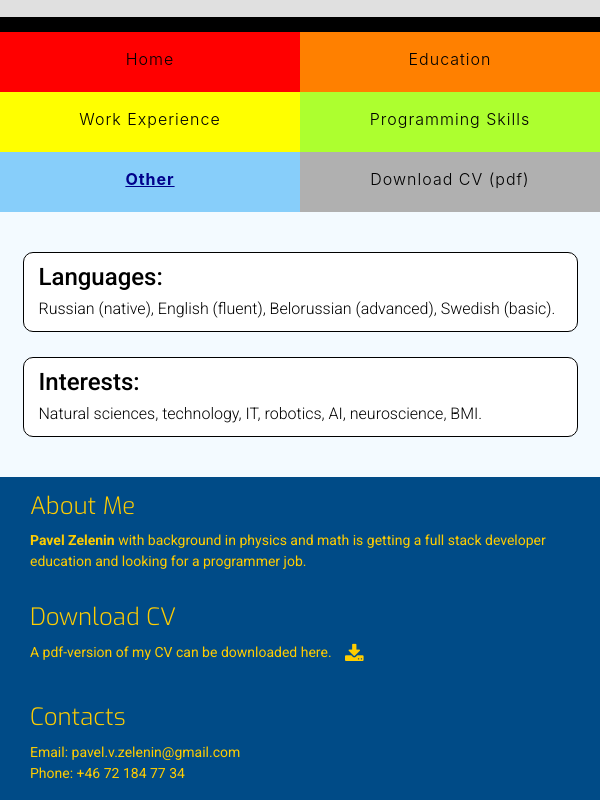
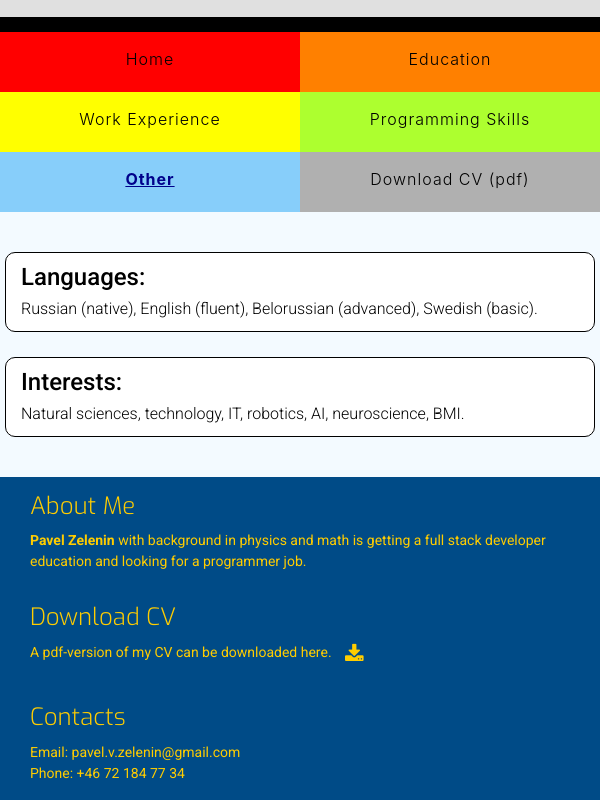
Before and after one commit to Code-Institute-Submissions/pavzel-cv-2020-01, a plain HTML site: page other.html in a window 600 px wide. Shown: the part 896-1696 px from the top of the page. Drawn offline with nearby package versions, Linux system fonts and the light colour scheme.

Commit message:
Cleaned programming.html

```diff
--- a/assets/css/style.css
+++ b/assets/css/style.css
@@ -436,6 +436,12 @@
     border-radius: 10px;
 }
 
+@media screen and (max-width: 500px) {
+    .programming-container, .programming-item {
+        width: 100%;
+    }
+}
+
 .programming-column-heading {
     display: block;
     margin: 0;
@@ -468,7 +474,7 @@
 .other-item {
     display: block;
     float: none;
-    width: 100%;
+    width: 555px;
     background-color: #fff;
     margin: 25px 5px;
     padding: 10px 15px;
@@ -476,11 +482,9 @@
     border-radius: 10px;
 }
 
-@media screen and (min-width: 600px) {
+@media screen and (max-width: 600px) {
     .other-item {
-        display: block;
-        float: none;
-        width: 555px;
+        width: 100%;
     }
 }
 
```
